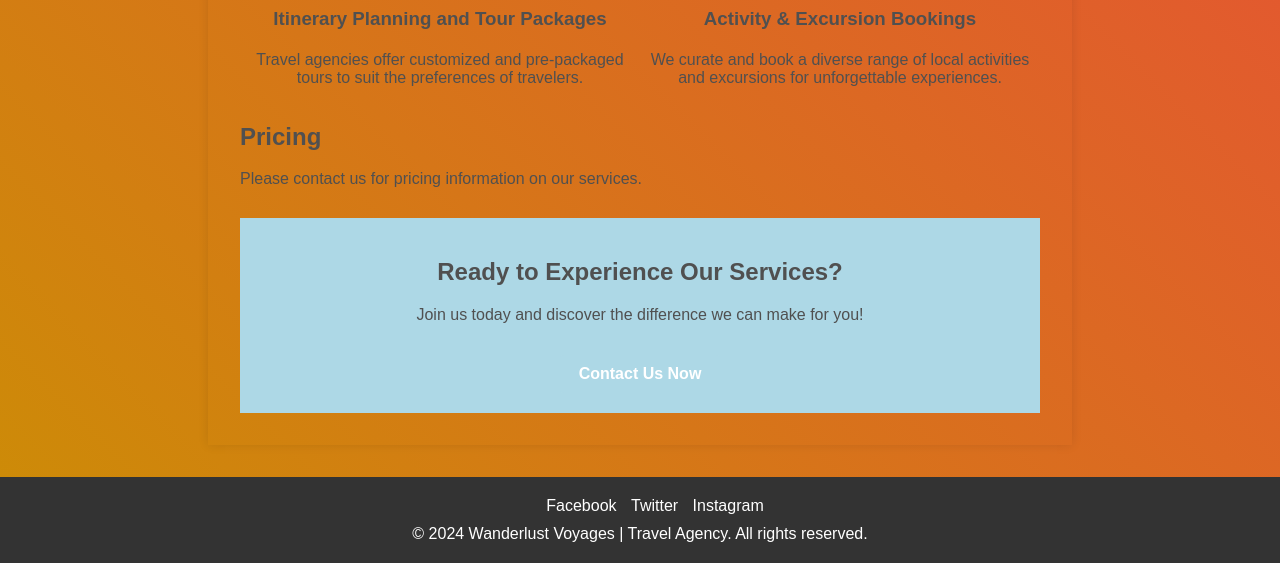
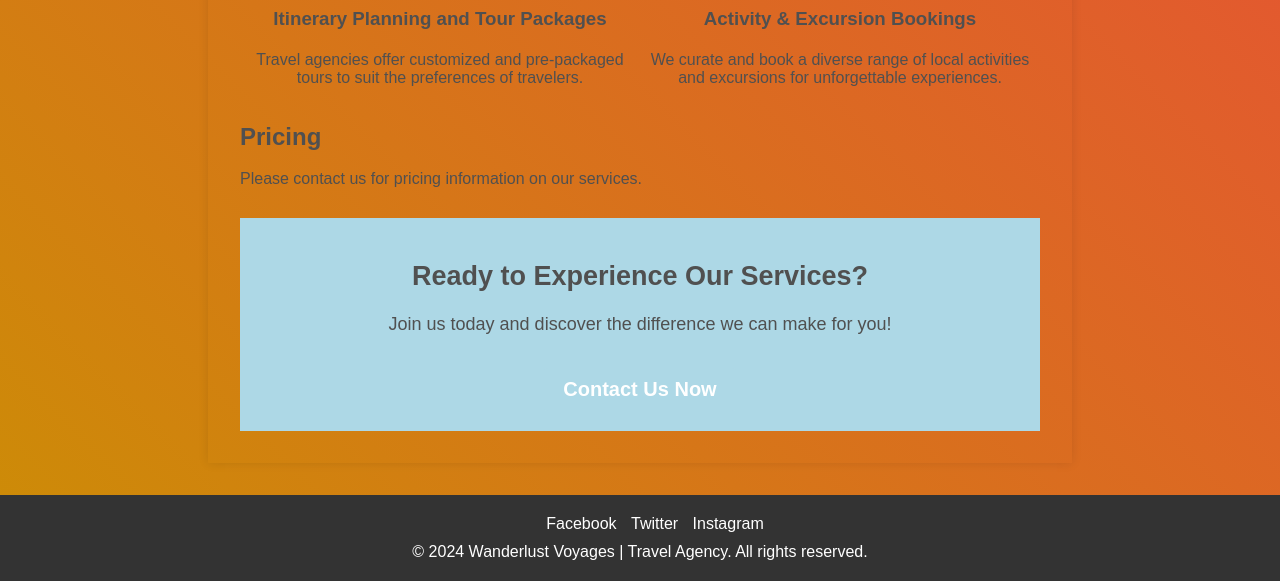
Before and after one commit to zakiashraf/F28WP-lab1, a plain HTML site: page week2/index.html in a window 1280 px wide. Shown: the part 1548-2129 px from the top of the page. Drawn offline with Linux system fonts and the light colour scheme.

Commit message:
Update style.css

```diff
--- a/week2/style.css
+++ b/week2/style.css
@@ -143,6 +143,7 @@ main h3 {
     padding: 20px;
     background-color: #ADD8E6;
     margin-top: 30px;
+    font-size: 18px;
 
 }
 
@@ -156,6 +157,7 @@ main h3 {
     font-weight: bold;
     margin-top: 15px;
     transition: background-color 0.3s;
+    font-size: 20px;
 }
 
 .cta-button:hover {
```
